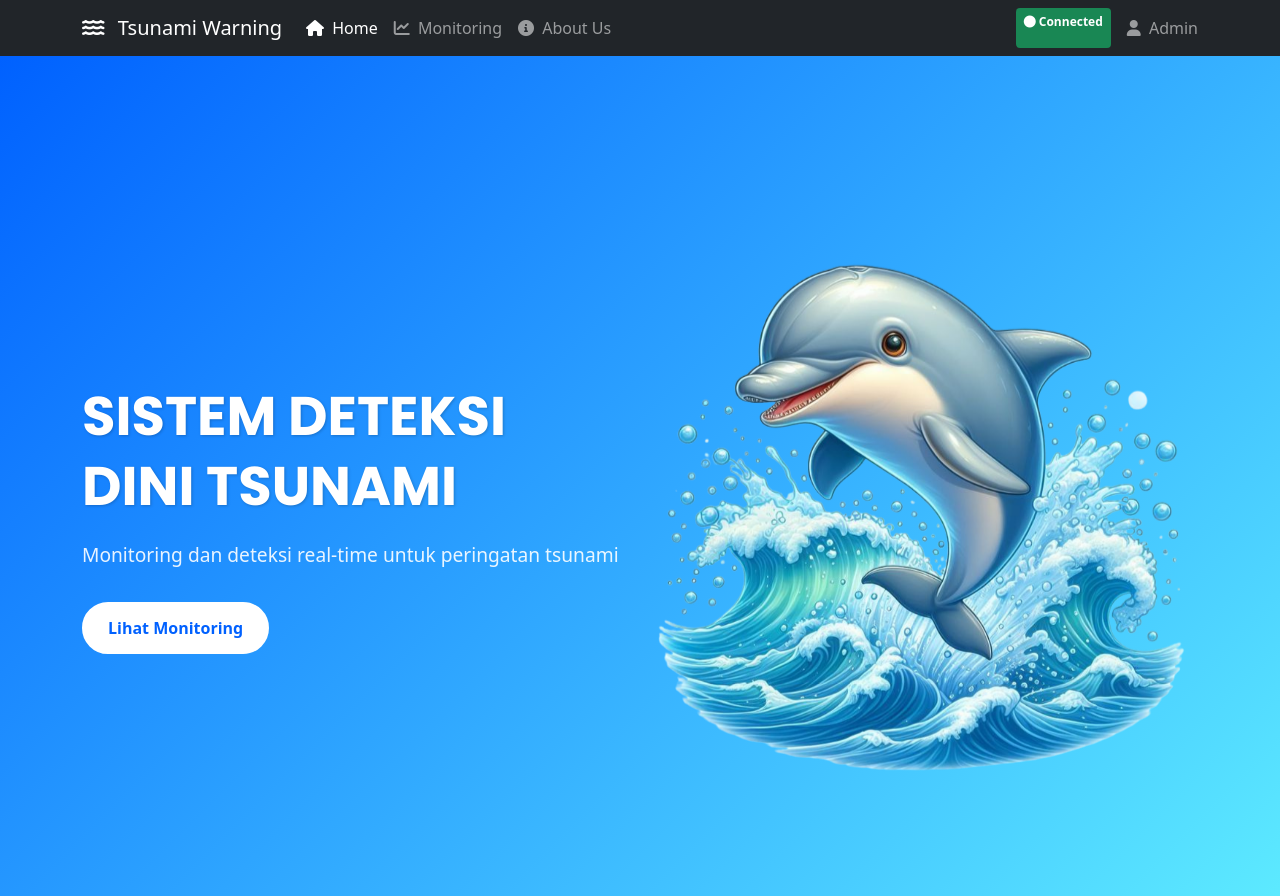
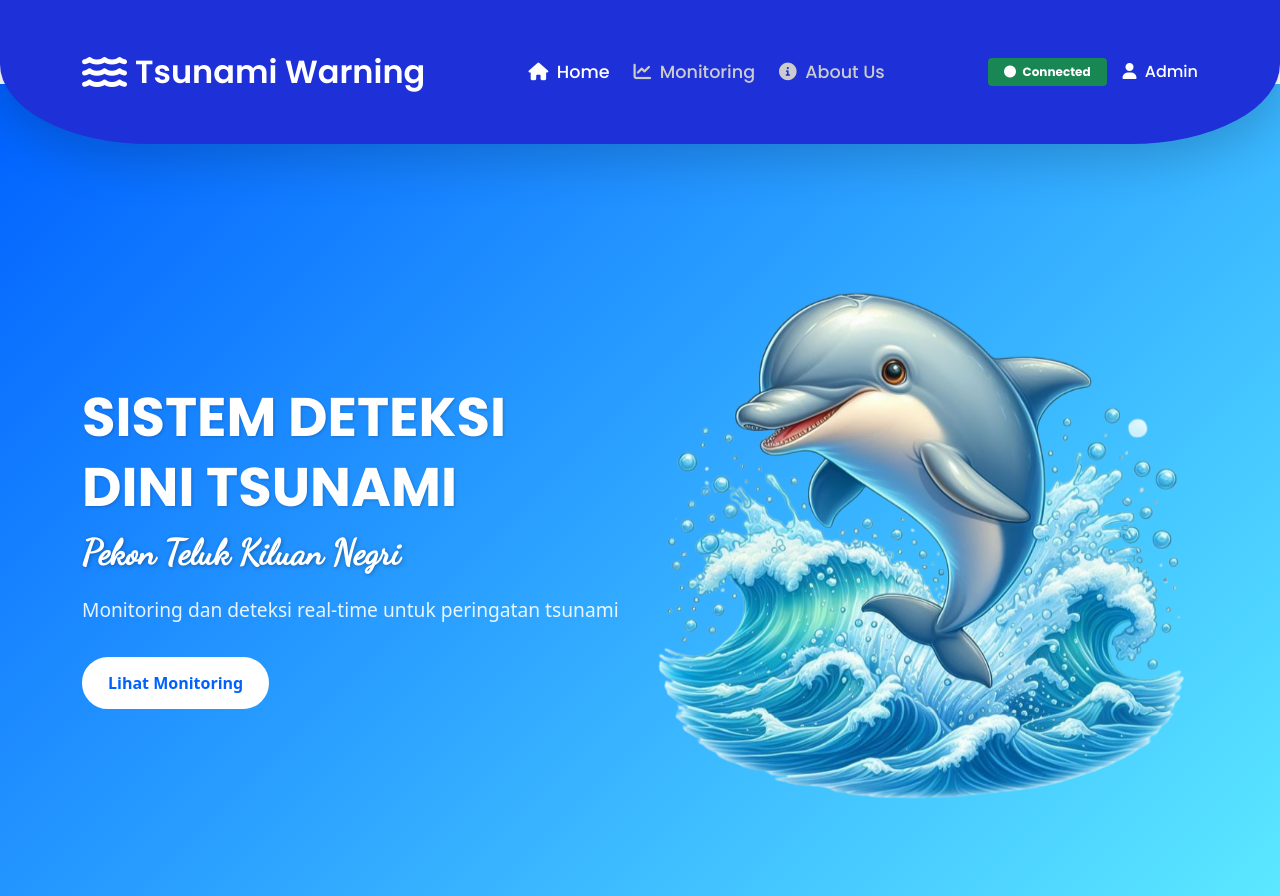
Before and after one commit to Fuentes771/Generaz-Berbakti, a PHP site: page / in a window 1280 px wide. Shown: the top 896 px of the page. Run offline with PHP 8.4, Linux system fonts and the light colour scheme; some libraries are stand-ins or nearby versions.

Commit message:
perubahan pada navbar

```diff
--- a/index.php
+++ b/index.php
@@ -25,6 +25,10 @@
 <!-- Font Awesome -->
 <link rel="stylesheet" href="https://cdnjs.cloudflare.com/ajax/libs/font-awesome/6.0.0/css/all.min.css" />
 
+<!-- Tambahan Font Unik -->
+<link href="https://fonts.googleapis.com/css2?family=Pacifico&family=Dancing+Script&display=swap" rel="stylesheet">
+
+
 <!-- Google Fonts -->
 <link href="https://fonts.googleapis.com/css2?family=Poppins:wght@400;500;600;700&family=Open+Sans:wght@400;600&display=swap" rel="stylesheet">
 
@@ -41,18 +45,21 @@
     <div class="container py-4">
         <div class="row align-items-center">
             <div class="col-md-6">
-                <h1 class="hero-title">SISTEM DETEKSI DINI TSUNAMI</h1>
+                <h1 class="hero-title">
+                    SISTEM DETEKSI DINI TSUNAMI <br>
+                    <span class="hero-subfont">Pekon Teluk Kiluan Negri</span>
+                </h1>
                 <p class="hero-subtitle">Monitoring dan deteksi real-time untuk peringatan tsunami</p>
                 <a href="monitoring.php" class="hero-button">Lihat Monitoring</a>
             </div>
             <div class="col-md-6 position-relative">
                 <img src="img/desta.png" alt="Sistem Peringatan Tsunami" class="hero-image" />
-
             </div>
         </div>
     </div>
     <div class="wave"></div>
 </section>
+
 
 <img src="img/cindy3.png" class="coffee-cup right" alt="Deskripsi gambar">
 <img src="img/cindy2.png" class="coffee-cup left" alt="Deskripsi gambar">
--- a/php/navbar.php
+++ b/php/navbar.php
@@ -1,44 +1,38 @@
-<nav class="navbar navbar-expand-lg navbar-dark bg-dark">
-  <div class="container">
+<nav class="navbar-custom shadow-lg">
+  <div class="container d-flex justify-content-between align-items-center flex-wrap">
     <!-- Brand -->
-    <a class="navbar-brand" href="index.php">
-      <i class="fas fa-water me-2"></i> Tsunami Warning
+    <a class="navbar-brand-custom d-flex align-items-center gap-2" href="index.php">
+      <i class="fas fa-water fa-lg"></i>
+      <span>Tsunami Warning</span>
     </a>
 
-    <!-- Toggler for mobile -->
-    <button class="navbar-toggler" type="button" data-bs-toggle="collapse" data-bs-target="#navbarNav">
-      <span class="navbar-toggler-icon"></span>
-    </button>
-
-    <!-- Navbar links -->
-    <div class="collapse navbar-collapse" id="navbarNav">
-      <ul class="navbar-nav me-auto">
+    <!-- Navigation Links -->
+    <ul class="nav flex-row gap-4 align-items-center my-2 my-lg-0">
       <li class="nav-item">
-          <a class="nav-link active" href="index.php">
+        <a class="nav-link-custom active" href="index.php">
           <i class="fas fa-home me-1"></i> Home
         </a>
       </li>
       <li class="nav-item">
-          <a class="nav-link" href="monitoring.php">
+        <a class="nav-link-custom" href="monitoring.php">
           <i class="fas fa-chart-line me-1"></i> Monitoring
         </a>
       </li>
       <li class="nav-item">
-          <a class="nav-link" href="about.php">
+        <a class="nav-link-custom" href="about.php">
           <i class="fas fa-info-circle me-1"></i> About Us
         </a>
       </li>
     </ul>
 
-      <!-- Right side: connection status & user info -->
-      <div class="d-flex">
-        <div id="connection-status" class="badge bg-success p-2 me-3">
-          <i class="fas fa-circle"></i> Connected
-        </div>
-        <div class="navbar-text">
+    <!-- Right Side -->
+    <div class="admin-status d-flex align-items-center gap-3 mt-3 mt-lg-0">
+      <span class="badge bg-success px-3 py-2">
+        <i class="fas fa-circle me-1"></i> Connected
+      </span>
+      <span class="admin-label text-white">
         <i class="fas fa-user me-1"></i> Admin
-        </div>
-      </div>
+      </span>
     </div>
   </div>
 </nav>
--- a/style/styles.css
+++ b/style/styles.css
@@ -259,3 +259,81 @@ h1, h2, h3, h4, h5, h6 {
     height: 300px;
     z-index: 10;
 }
+
+
+/* Navbar Custom */
+.navbar-custom {
+    background-color: #1e30d7;
+    padding: 3rem 2rem; /* lebih tinggi */
+    border-bottom-left-radius: 150px 80px;
+    border-bottom-right-radius: 150px 80px;
+    position: relative;
+    z-index: 1000;
+    margin-bottom: -60px; /* efek turun ke bawah */
+}
+
+/* Brand */
+.navbar-brand-custom {
+    font-family: 'Poppins', sans-serif;
+    font-size: 2rem;
+    color: white;
+    font-weight: 600;
+    text-decoration: none;
+}
+
+.navbar-brand-custom:hover {
+    color: #60efff;
+}
+
+/* Nav Links */
+.nav-link-custom {
+    font-family: 'Poppins', sans-serif;
+    font-size: 1.1rem;
+    font-weight: 500;
+    color: #ccc;
+    text-decoration: none;
+    transition: color 0.3s ease;
+}
+
+.nav-link-custom:hover,
+.nav-link-custom.active {
+    color: white;
+}
+
+/* Admin Status */
+.admin-status {
+    font-family: 'Poppins', sans-serif;
+}
+
+.admin-label {
+    font-size: 1rem;
+    font-weight: 500;
+}
+
+/* Responsive tweaks */
+@media (max-width: 768px) {
+    .navbar-custom {
+        padding: 2rem 1rem;
+        border-radius: 0 0 50px 50px;
+    }
+
+    .navbar-brand-custom {
+        font-size: 1.5rem;
+    }
+
+    .nav-link-custom {
+        font-size: 1rem;
+    }
+}
+
+
+
+/* Font unik untuk lokasi */
+.hero-subfont {
+ font-family: 'Dancing Script', cursive;
+    font-size: 2.2rem;
+    display: block;
+    margin-top: 0.5rem;
+    color: #ffffff;
+    text-shadow: 1px 1px 4px rgba(0, 0, 0, 0.3);
+}
```
Lines whose indentation alone changed are shown as unchanged.
